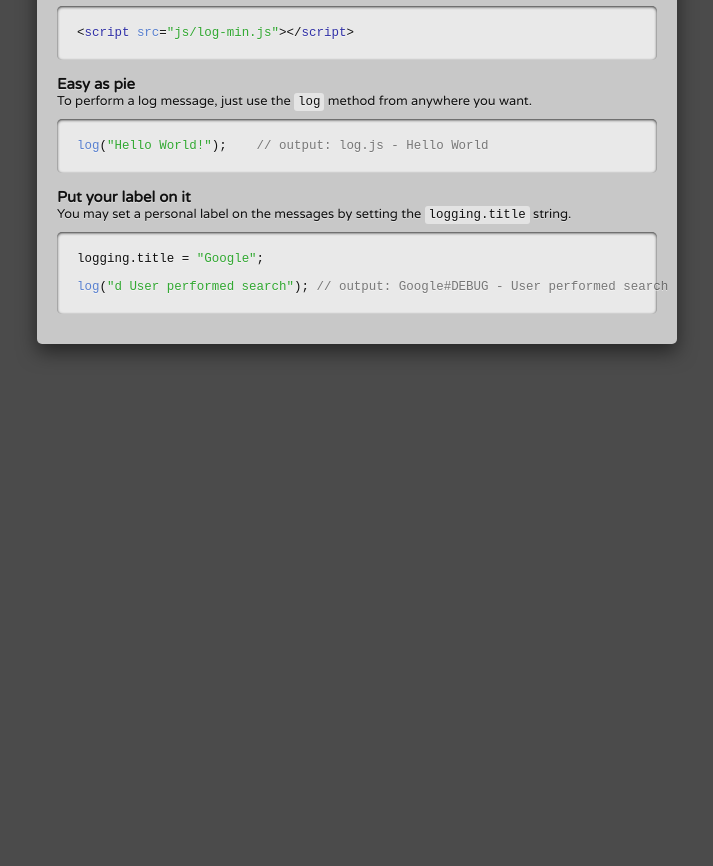
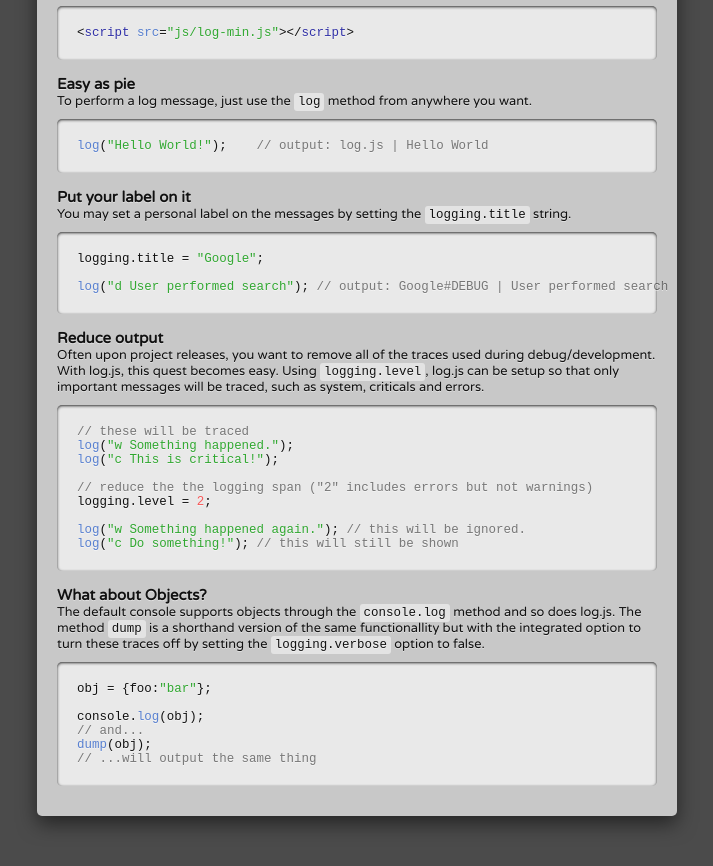
Before and after one commit to carlcalderon/log.js, a plain HTML site: page index.html in a window 1280 px wide. Shown: the part 600-1466 px from the top of the page, without its empty margins (283-996 px from the left). Before the commit the page ends 994 px from the top, so only its background shows below. Drawn offline with nearby package versions, Linux system fonts and the light colour scheme.

Commit message:
updated gh pages

```diff
--- a/css/master.css
+++ b/css/master.css
@@ -117,6 +117,10 @@ body
  {
 	color:rgba(50,100,200,0.8);
  }
+ #content .num
+ {
+	color:rgba(250,50,50,0.8);
+ }
 #content pre
 {
 	border-radius: 5px;
--- a/index.html
+++ b/index.html
@@ -31,15 +31,26 @@
 			<code><span class="method">log</span>(<span class="string">"<input type="text" name="message" value="i Hello World" id="message">"</span>);</code>
 		</div>
 		<hr></hr>
+
 		<h2>Implementation</h2>
 		<p>As many other libraries for Javascript; log.js is easily implemented with just one line of markup.</p>
 		<pre>&lt;<span class="script">script</span> <span class="attr">src</span>=<span class='string'>"js/log-min.js"</span>&gt;&lt;/<span class="script">script</span>&gt;</pre>
+
 		<h3>Easy as pie</h3>
 		<p>To perform a log message, just use the <code>log</code> method from anywhere you want.</p>
-		<pre><span class="method">log</span>(<span class="string">"Hello World!"</span>);	<span class="comment">// output: log.js - Hello World</comment></pre>
+		<pre><span class="method">log</span>(<span class="string">"Hello World!"</span>);	<span class="comment">// output: log.js | Hello World</comment></pre>
+
 		<h3>Put your label on it</h3>
 		<p>You may set a personal label on the messages by setting the <code>logging.title</code> string.</p>
-		<pre>logging.title = <span class="string">"Google"</span>;<br/><br/><span class="method">log</span>(<span class="string">"d User performed search"</span>);	<span class="comment">// output: Google#DEBUG - User performed search</comment></pre>
+		<pre>logging.title = <span class="string">"Google"</span>;<br/><br/><span class="method">log</span>(<span class="string">"d User performed search"</span>);	<span class="comment">// output: Google#DEBUG | User performed search</comment></pre>
+
+		<h3>Reduce output</h3>
+		<p>Often upon project releases, you want to remove all of the traces used during debug/development. With log.js, this quest becomes easy. Using <code>logging.level</code>, log.js can be setup so that only important messages will be traced, such as system, criticals and errors.</p>
+		<pre><span class="comment">// these will be traced</span><br/><span class="method">log</span>(<span class="string">"w Something happened."</span>);<br/><span class="method">log</span>(<span class="string">"c This is critical!"</span>);<br/><br/><span class="comment">// reduce the the logging span ("2" includes errors but not warnings) </span><br/>logging.level = <span class="num">2</span>;<br/><br/><span class="method">log</span>(<span class="string">"w Something happened again."</span>); <span class="comment">// this will be ignored.</span><br/><span class="method">log</span>(<span class="string">"c Do something!"</span>); <span class="comment">// this will still be shown</span><br/></pre>
+
+		<h3>What about Objects?</h3>
+		<p>The default console supports objects through the <code>console.log</code> method and so does log.js. The method <code>dump</code> is a shorthand version of the same functionallity but with the integrated option to turn these traces off by setting the <code>logging.verbose</code> option to false.</p>
+		<pre>obj = {foo:<span class="string">"bar"</span>};<br/><br/>console.<span class="method">log</span>(obj);<br/><span class="comment">// and...</span><br/><span class="method">dump</span>(obj);<br/><span class="comment">// ...will output the same thing</span></pre>
 	</div>
 	<script>
 	$("#message").keyup(function(event){
--- a/js/log-min.js
+++ b/js/log-min.js
@@ -1 +1,2 @@
-/* log.js, r2 - Copyright 2011 Carl Calderon - Licensed under the Apache License, Version 2.0 */function log(a){if(logging.verbose&&console&&console.log)if(a===undefined)console.log(logging.title+' - log message was "undefined".');else{a=String(a);if(a.match!==undefined)if(a.match(/^[a-z]{1}\s/)){var b="",c=0,d="log";switch(a.substr(0,1)){case"0":case"x":b="SYSTEM";c=0;break;case"1":case"c":b="CRITICAL";c=1;d="error";break;case"2":case"e":b="ERROR";c=2;d="error";break;case"3":case"w":b="WARNING";c=3;d="warn";break;case"4":case"i":b="INFO";c=4;d="info";break;default:case"d":b="DEBUG";c=5;d="debug"}c<=logging.level&&console[d](logging.title+"#"+b+" - "+a.substr(2))}else 6<=logging.level&&console.log(logging.title+" - "+a)}}function dump(a){logging.verbose&&console.log(a)}var logging={title:"log.js",verbose:!0,level:6};
+/*! log.js, r4 - Copyright 2011 Carl Calderon - Licensed under the Apache License, Version 2.0 */
+var logging={title:"log.js",verbose:true,align:true,_ff_align:navigator.userAgent.toLowerCase().indexOf("firefox")>-1,level:6};function log(c){if(logging.verbose){if(console){if(console.log){if(c===undefined){console.log(logging.title+' - log message was "undefined".')}else{c=String(c);var e=logging.align?(logging._ff_align?"\t\t  ":"         "):"",b="",d=0,a="log";if(c.match!==undefined){if(c.match(/^[a-z]{1}\s/)){switch(c.substr(0,1)){case"0":case"x":b="SYSTEM";e=!!logging._ff_align?"\t  ":"  ";d=0;break;case"1":case"c":b="CRITICAL";e=!!logging._ff_align?"  ":"";d=1;a="error";break;case"2":case"e":b="ERROR";e=!!logging._ff_align?"\t  ":"   ";d=2;a="error";break;case"3":case"w":b="WARNING";e=!!logging._ff_align?"\t":" ";d=3;a="warn";break;case"4":case"i":b="INFO";e=!!logging._ff_align?"\t":"    ";d=4;a="info";break;default:case"d":b="DEBUG";e=!!logging._ff_align?"\t  ":"   ";d=5;a="debug";break}if(d<=logging.level){if(!logging.align){e=""}console[a](logging.title+"#"+b+e+" | "+c.substr(2))}}else{if(6<=logging.level){console.log(logging.title+e+" | "+c)}}}}}}}}function dump(a){if(logging.verbose){console.log(a)}};
```
